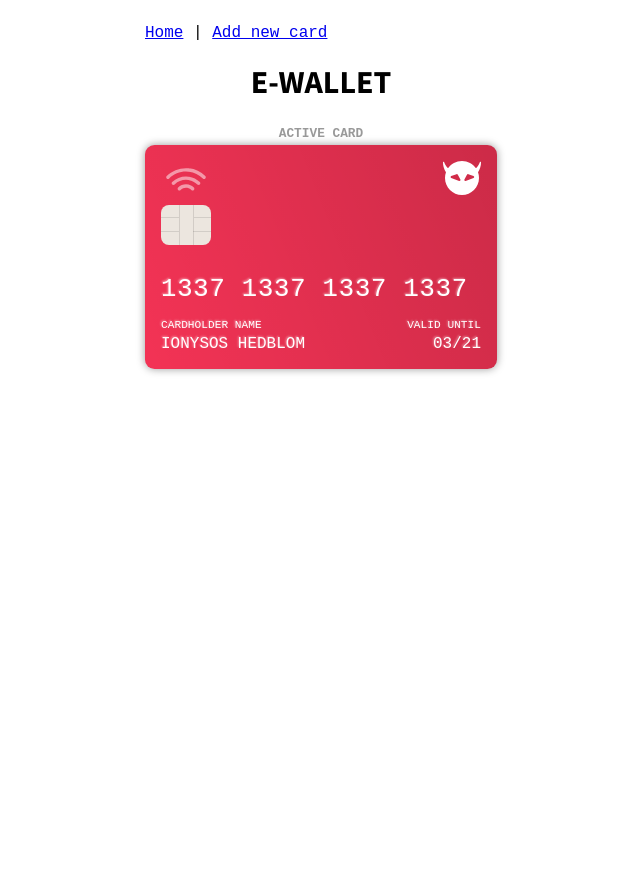
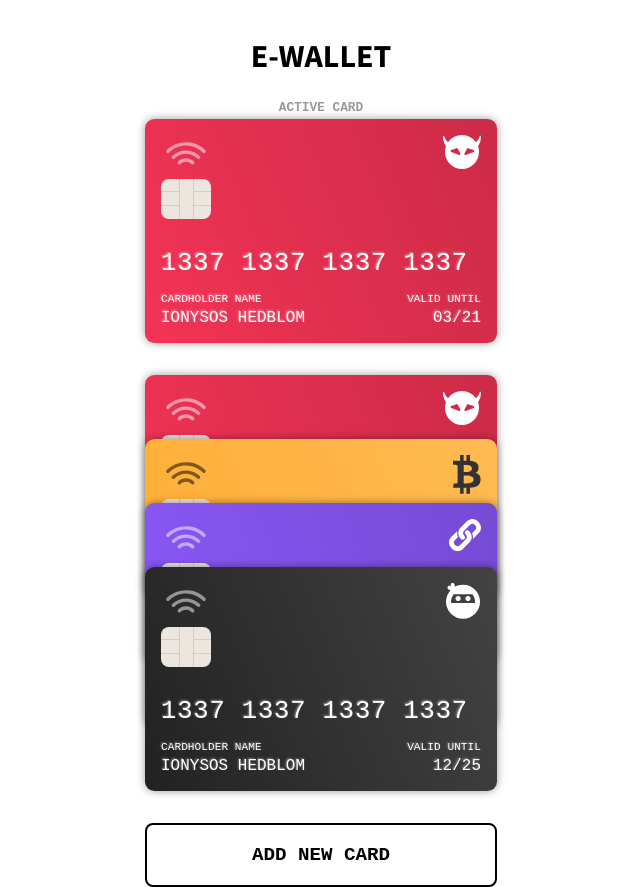
Before and after one commit to IonysosHedblom/iths-e-wallet, a Vue app: page / in a window 1280 px wide. Shown: the whole page, without its empty margins (319-959 px from the left). Before the commit the page ends 816 px from the top, so only its background shows below. Built offline with nearby package versions, Linux system fonts and the light colour scheme; a web font is replaced by a local one.

Commit message:
Project Done

```diff
--- a/src/App.vue
+++ b/src/App.vue
@@ -1,15 +1,18 @@
 <template>
   <div id="app">
-    <div id="nav">
+    <!-- <div id="nav">
       <router-link to="/">Home</router-link> |
       <router-link to="/add-card">Add new card</router-link>
-    </div>
+    </div> -->
     <router-view />
   </div>
 </template>
 
 <style>
 @import url("https://fonts.googleapis.com/css2?family=PT+Mono&display=swap");
+body {
+  margin: 0;
+}
 #app {
   max-width: 24rem;
   height: 100vh;
@@ -18,4 +21,21 @@
   font-family: PT Mono, monospace;
   box-sizing: border-box;
 }
+
+.btn {
+  display: flex;
+  -webkit-box-pack: center;
+  justify-content: center;
+  align-items: center;
+  height: 4rem;
+  font-size: 1.2rem;
+  text-transform: uppercase;
+  font-weight: 700;
+  text-decoration: none;
+  color: #000;
+  border: 0.125rem solid #000;
+  box-sizing: border-box;
+  margin: 2rem 0;
+  border-radius: 0.5rem;
+}
 </style>
--- a/src/components/CardStack.vue
+++ b/src/components/CardStack.vue
@@ -1,18 +1,28 @@
 <template>
   <section class="card-stack">
-    <Card v-for="(card, cardIdx) in cards" v-bind:key="cardIdx" />
+    <Card
+      v-for="(card, cardIdx) in cards"
+      v-bind:key="cardIdx"
+      v-bind:cardData="card"
+      @click.native="active(cardIdx)"
+    />
   </section>
 </template>
 
 <script>
+import Card from "../components/Card";
 export default {
-  data: function () {
-    return {
-      cards: this.$root.cards,
-    };
+  components: {
+    Card,
   },
+  props: ["cards", "active"],
 };
 </script>
 
 <style scoped>
+.card-stack {
+  margin: 2rem 0 12rem;
+  display: grid;
+  grid-auto-rows: 4rem;
+}
 </style>
--- a/src/main.js
+++ b/src/main.js
@@ -8,12 +8,38 @@ new Vue({
   data: {
     cards: [
       {
+        id: 1610801447119,
         cardNumber: "1337133713371337",
         cardName: "Ionysos Hedblom",
         month: "03",
         year: "21",
         vendor: "Evil Corp",
       },
+      {
+        id: 1610801447120,
+        cardNumber: "1337133713371337",
+        cardName: "Ionysos Hedblom",
+        month: "06",
+        year: "24",
+        vendor: "Bitcoin Inc",
+      },
+      {
+        id: 1610801447121,
+        cardNumber: "1337133713371337",
+        cardName: "Ionysos Hedblom",
+        month: "04",
+        year: "22",
+        vendor: "Blockchain Inc",
+      },
+      {
+        id: 1610801447122,
+        cardNumber: "1337133713371337",
+        cardName: "Ionysos Hedblom",
+        month: "12",
+        year: "25",
+        vendor: "Ninja Bank",
+      },
+
     ]
   },
   router,
--- a/src/views/AddCard.vue
+++ b/src/views/AddCard.vue
@@ -40,23 +40,3 @@ export default {
   },
 };
 </script>
-
-
-<style scoped>
-.btn {
-  display: flex;
-  -webkit-box-pack: center;
-  justify-content: center;
-  align-items: center;
-  height: 4rem;
-  font-size: 1.2rem;
-  text-transform: uppercase;
-  font-weight: 700;
-  text-decoration: none;
-  color: #000;
-  border: 0.125rem solid #000;
-  box-sizing: border-box;
-  margin: 2rem 0;
-  border-radius: 0.5rem;
-}
-</style>
--- a/src/views/Home.vue
+++ b/src/views/Home.vue
@@ -2,6 +2,8 @@
   <main>
     <Top header="e-wallet" subheader="active card" />
     <Card v-if="cards[active]" v-bind:cardData="cards[active]" />
+    <CardStack v-bind:active="setNewActiveCard" v-bind:cards="cards" />
+    <a @click.prevent="changeRoute" href="#" class="btn">Add new card</a>
   </main>
 </template>
 
@@ -9,12 +11,14 @@
 // @ is an alias to /src
 import Top from "../components/Top";
 import Card from "../components/Card";
+import CardStack from "../components/CardStack";
 
 export default {
   name: "Home",
   components: {
     Top,
     Card,
+    CardStack,
   },
   data: function () {
     return {
@@ -23,12 +27,13 @@ export default {
     };
   },
   methods: {
-    setActiveCard() {
-      this.active = 5;
+    changeRoute() {
+      this.$router.push("/add-card");
+    },
+    setNewActiveCard(idx) {
+      this.active = idx;
+      return this.active;
     },
   },
 };
 </script>
-
-<style scoped>
-</style>
```
